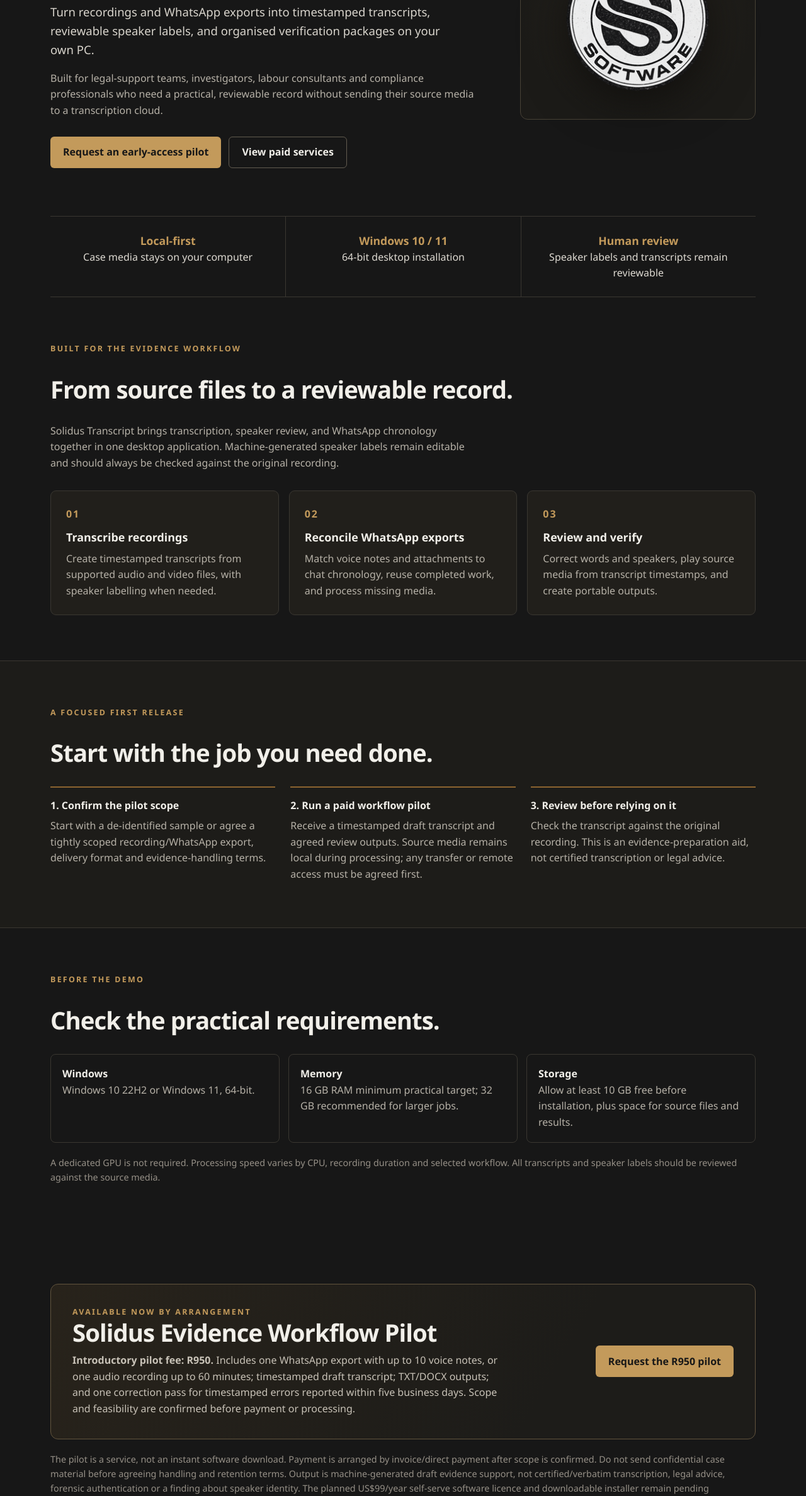
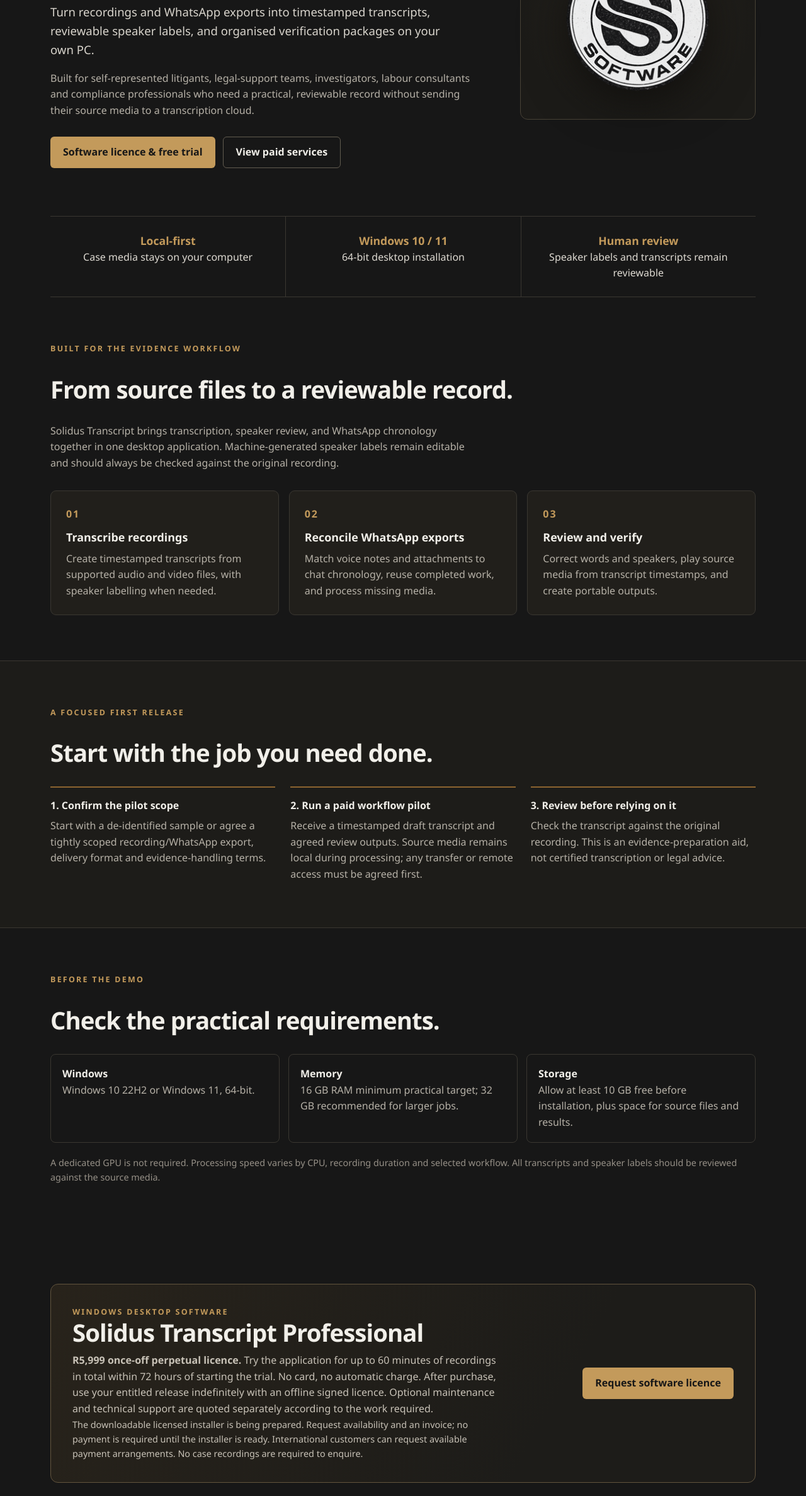
Before and after one commit to randalx2/solidus-transcript-site, a plain HTML site: page index.html in a window 1280 px wide. Shown: the part 379-2755 px from the top of the page at 63% size. Drawn offline with Linux system fonts and the light colour scheme.

Commit message:
Add direct perpetual software licence and 60-minute trial purchase enquiry [skip ci]

```diff
--- a/index.html
+++ b/index.html
@@ -71,9 +71,9 @@
         <div class="eyebrow">Evidence workflow for Windows</div>
         <h1>Evidence, ready to review.</h1>
         <p class="lead">Turn recordings and WhatsApp exports into timestamped transcripts, reviewable speaker labels, and organised verification packages on your own PC.</p>
-        <p class="intro">Built for legal-support teams, investigators, labour consultants and compliance professionals who need a practical, reviewable record without sending their source media to a transcription cloud.</p>
+        <p class="intro">Built for self-represented litigants, legal-support teams, investigators, labour consultants and compliance professionals who need a practical, reviewable record without sending their source media to a transcription cloud.</p>
         <div class="actions">
-          <a class="button" href="https://wa.me/27785337783?text=Hello%20Solidus%2C%20I%27d%20like%20to%20request%20early%20access%20to%20Solidus%20Transcript.">Request an early-access pilot</a>
+          <a class="button" href="#buy">Software licence &amp; free trial</a>
           <a class="button secondary" href="services.html">View paid services</a>
         </div>
       </div>
@@ -122,10 +122,14 @@
     <section id="buy">
       <div class="wrap">
         <div class="buy-panel">
+          <div><div class="eyebrow">Windows desktop software</div><h2>Solidus Transcript Professional</h2><p><strong>R5,999 once-off perpetual licence.</strong> Try the application for up to 60 minutes of recordings in total within 72 hours of starting the trial. No card, no automatic charge. After purchase, use your entitled release indefinitely with an offline signed licence. Optional maintenance and technical support are quoted separately according to the work required.</p><p class="note">The downloadable licensed installer is being prepared. Request availability and an invoice; no payment is required until the installer is ready. International customers can request available payment arrangements. No case recordings are required to enquire.</p></div>
+          <a class="button" href="mailto:legal.compliance.solidus@gmail.com?subject=Solidus%20Transcript%20Professional%20licence&amp;body=Hello%20Solidus%2C%20please%20send%20me%20information%20about%20the%2060-minute%20free%20trial%20and%20perpetual%20software%20licence.">Request software licence</a>
+        </div>
+        <div class="buy-panel" style="margin-top:24px">
           <div><div class="eyebrow">Available now by arrangement</div><h2>Solidus Evidence Workflow Pilot</h2><p><strong>Introductory pilot fee: R950.</strong> Includes one WhatsApp export with up to 10 voice notes, or one audio recording up to 60 minutes; timestamped draft transcript; TXT/DOCX outputs; and one correction pass for timestamped errors reported within five business days. Scope and feasibility are confirmed before payment or processing.</p></div>
           <a class="button" href="https://wa.me/27785337783?text=Hello%20Solidus%2C%20I%27d%20like%20to%20book%20the%20R950%20Evidence%20Workflow%20Pilot.%20Please%20confirm%20scope%2C%20delivery%20and%20payment.">Request the R950 pilot</a>
         </div>
-        <p class="note">The pilot is a service, not an instant software download. Payment is arranged by invoice/direct payment after scope is confirmed. Do not send confidential case material before agreeing handling and retention terms. Output is machine-generated draft evidence support, not certified/verbatim transcription, legal advice, forensic authentication or a finding about speaker identity. The planned US$99/year self-serve software licence and downloadable installer remain pending commercial release clearance.</p>
+        <p class="note">The pilot is a service, not an instant software download. Payment is arranged by invoice/direct payment after scope is confirmed. Do not send confidential case material before agreeing handling and retention terms. Output is machine-generated draft evidence support, not certified/verbatim transcription, legal advice, forensic authentication or a finding about speaker identity.</p>
       </div>
     </section>
   </main>
```
